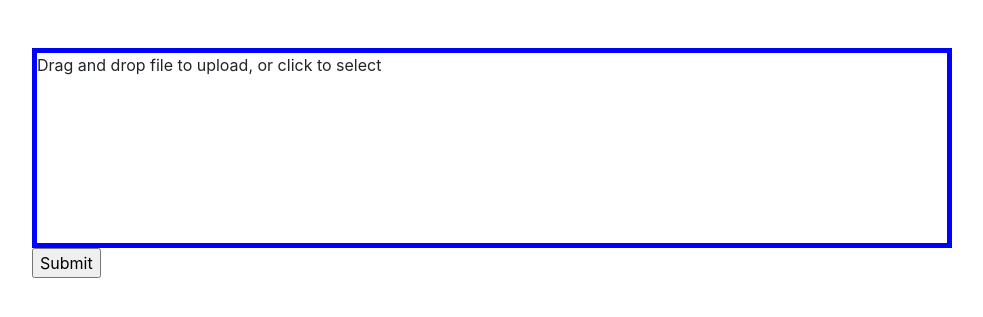
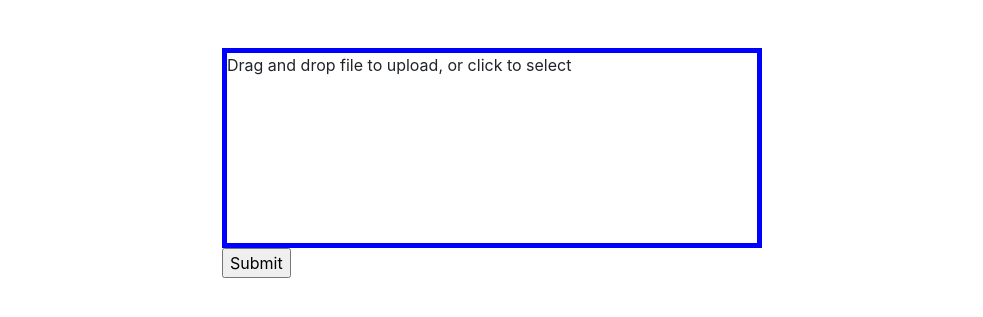
Before and after one commit to Giannie/Blocking-Test, a Flask app: page / in a window 1280 px wide. Shown: the part 60-377 px from the top of the page, without its empty margins (148-1131 px from the left). Run offline with Flask 2, Linux system fonts and the light colour scheme; some libraries are stand-ins or nearby versions.

Commit message:
Flip size preference

```diff
--- a/templates/index.html
+++ b/templates/index.html
@@ -4,7 +4,7 @@
 <div class="container">
     <div class="row">
         <div class="col"></div>
-        <div id="form-cont" class="col-sm-10 col-6">
+        <div id="form-cont" class="col-md-6 col-10">
             <div hidden id="drop_zone" onclick="fileSelect()" ondrop="dropHandler(event);" ondragover="dragOverHandler(event);">
                 <p>Drag and drop file to upload, or click to select</p>
             </div>
```
